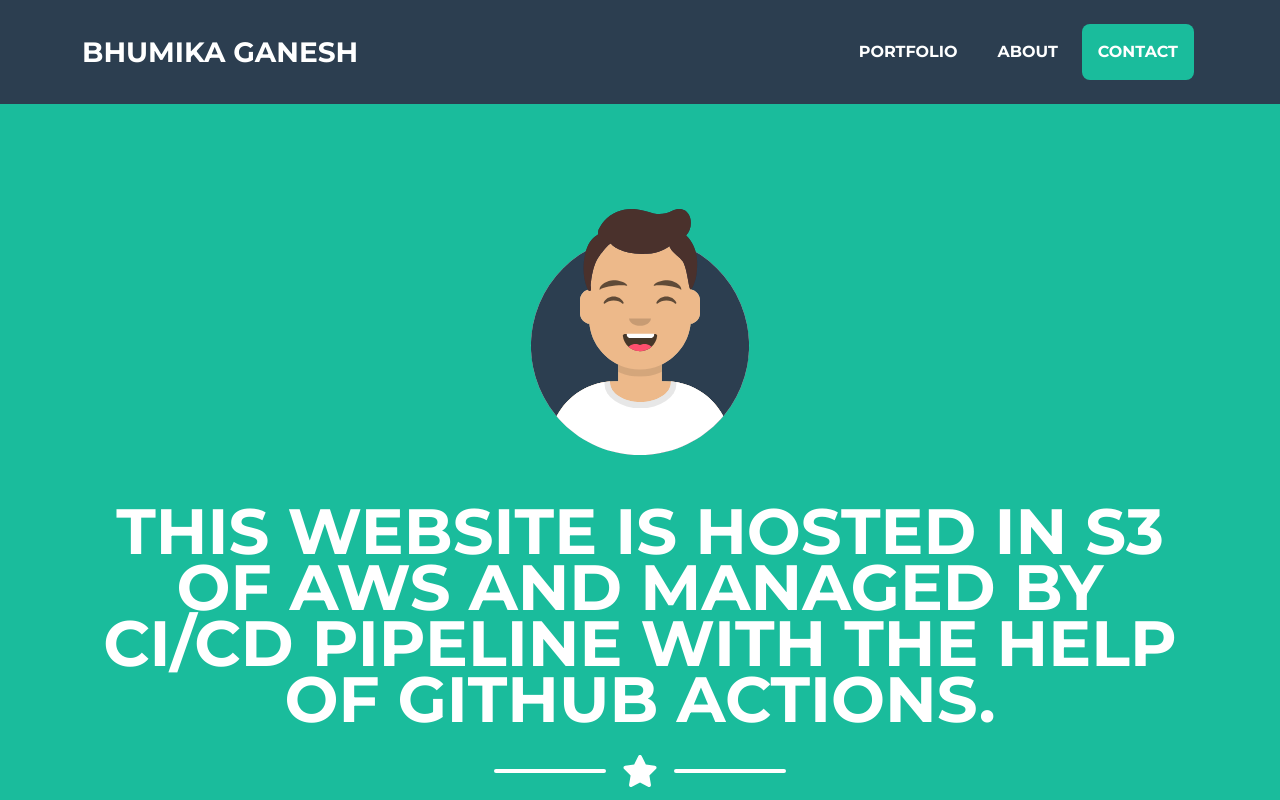
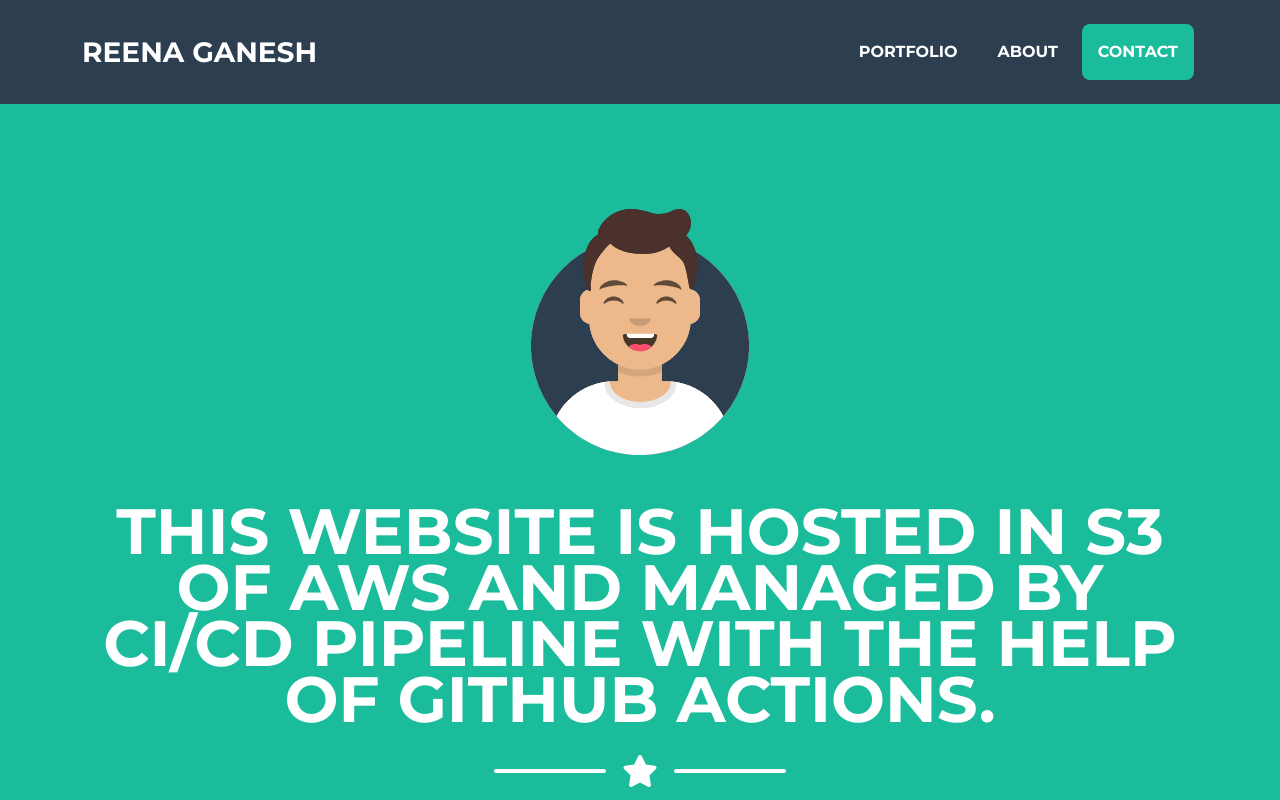
Before and after one commit to Harshit-ganesh/githubactions_portfolio, a plain HTML site: page index.html in a window 1280 px wide. Shown: the top 800 px of the page. Drawn offline with nearby package versions, Linux system fonts and the light colour scheme.

Commit message:
Update index.html

```diff
--- a/index.html
+++ b/index.html
@@ -20,7 +20,7 @@
         <!-- Navigation-->
         <nav class="navbar navbar-expand-lg bg-secondary text-uppercase fixed-top" id="mainNav">
             <div class="container">
-                <a class="navbar-brand" href="#page-top">Bhumika Ganesh</a>
+                <a class="navbar-brand" href="#page-top">Reena Ganesh</a>
                 <button class="navbar-toggler text-uppercase font-weight-bold bg-primary text-white rounded" type="button" data-bs-toggle="collapse" data-bs-target="#navbarResponsive" aria-controls="navbarResponsive" aria-expanded="false" aria-label="Toggle navigation">
                     Menu
                     <i class="fas fa-bars"></i>
```
